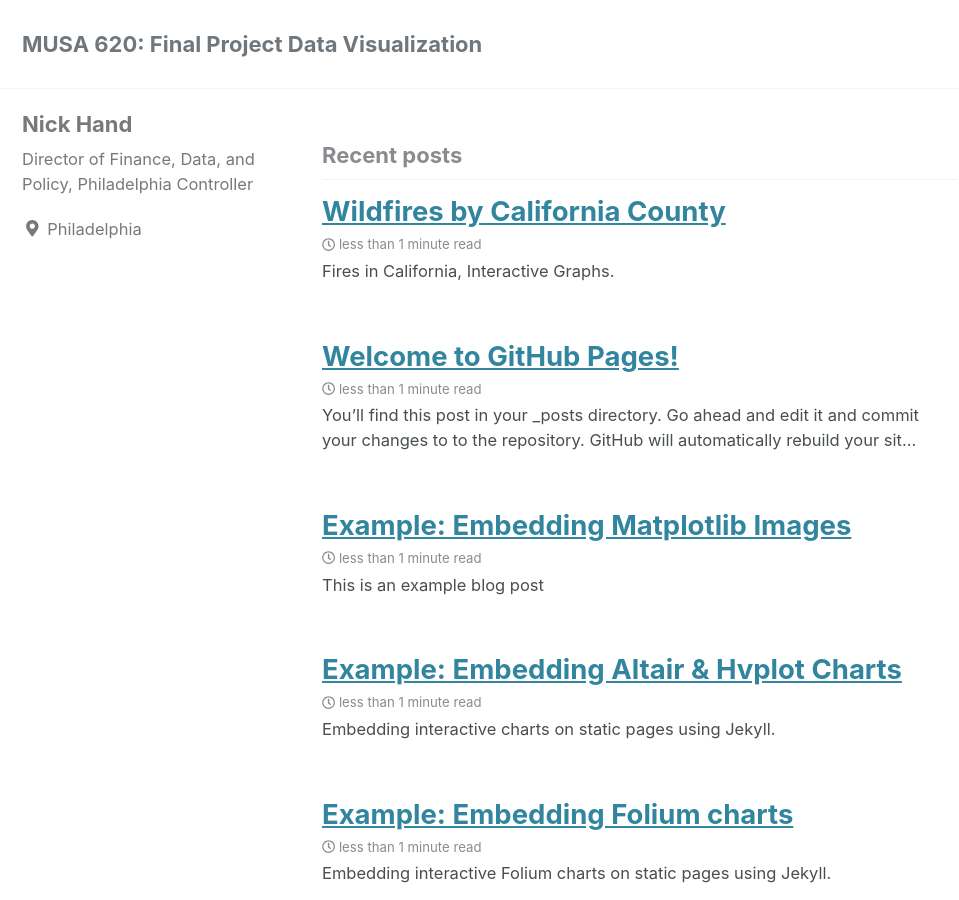
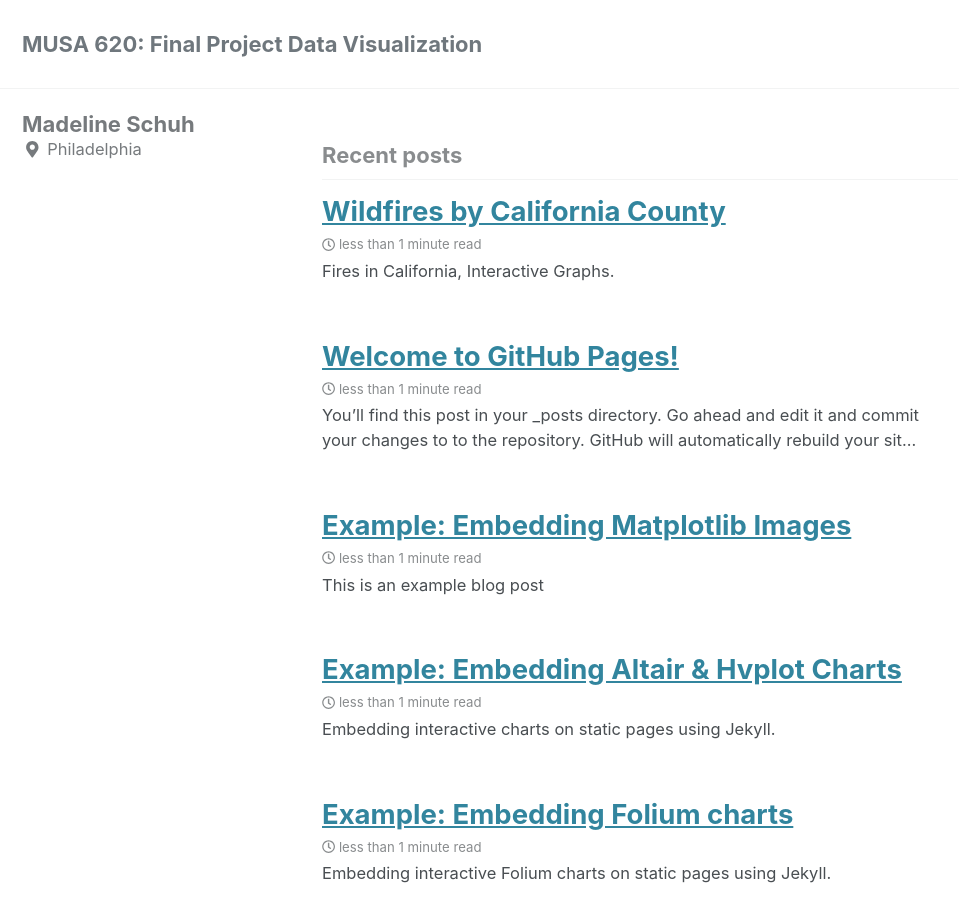
Before and after one commit to schuhma/MUSA620FinalProject2019, a Jekyll site: the page built from index.html, in a window 1280 px wide and 900 px high. Shown: the whole window, without its empty margins (0-959 px from the left). Built offline with Jekyll 4.4.1, drawn with Linux system fonts in a browser that asks for light colours; cached includes are drawn as plain includes; nearby versions of some CDN libraries; a script that is not in the unit is left out; the list of posts is cut into pages by our own code.

Commit message:
Update _config.yml

```diff
--- a/_config.yml
+++ b/_config.yml
@@ -105,9 +105,9 @@ analytics:
 
 # Site Author
 author:
-  name: "Nick Hand"
+  name: "Madeline Schuh"
   avatar: # path of avatar image, e.g. "/assets/images/bio-photo.jpg"
-  bio: "Director of Finance, Data, and Policy, Philadelphia Controller"
+  bio:
   location: "Philadelphia"
   email:
   links:
```
